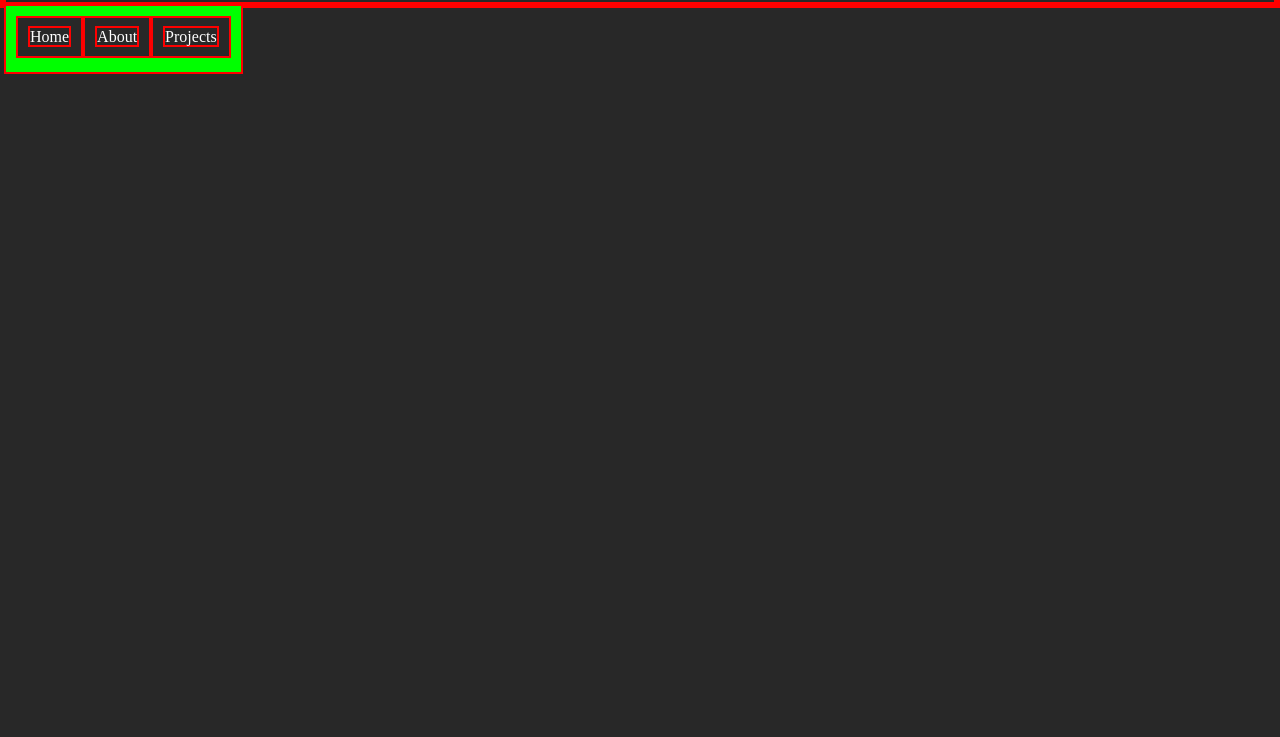
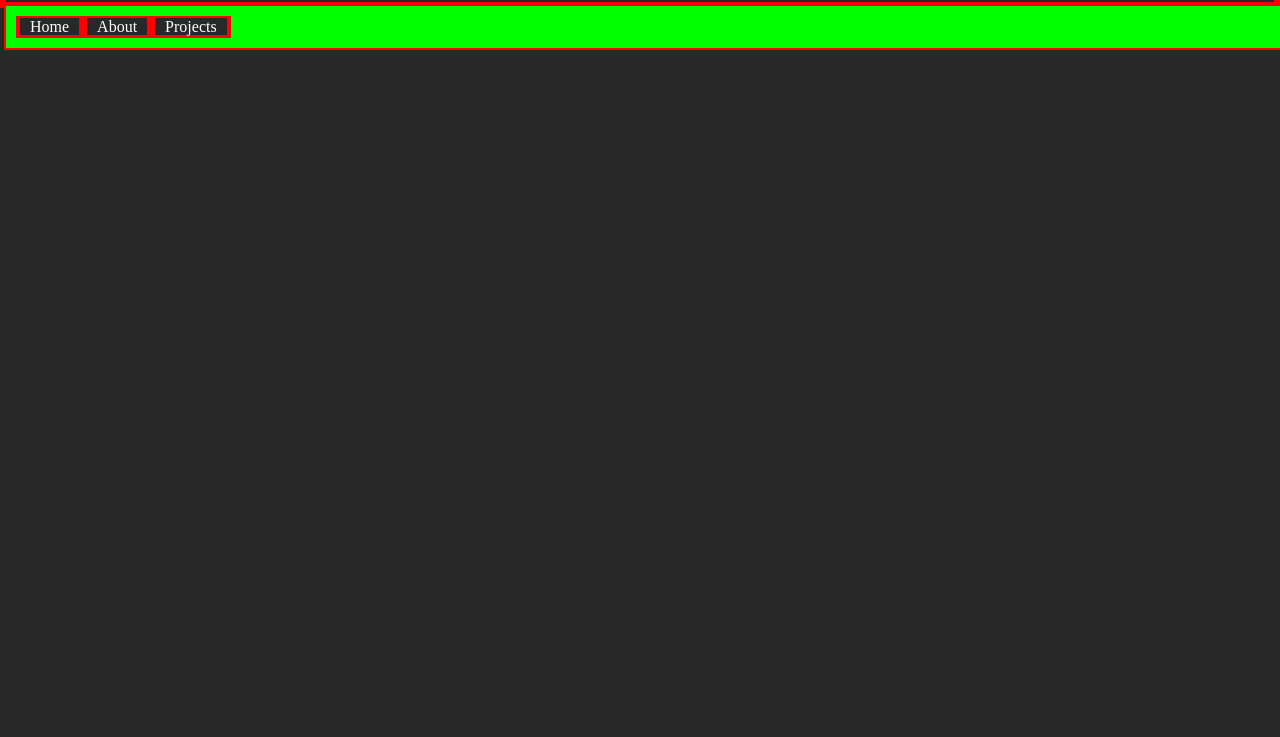
Before and after one commit to AlexYessirski/portfolio, a plain HTML site: page index.html in a window 1280 px wide. Shown: the part 63-800 px from the top of the page. Drawn offline with Linux system fonts and the light colour scheme.

Commit message:
Adds padding to navbar links & sets li bg color

```diff
--- a/styles.css
+++ b/styles.css
@@ -10,18 +10,20 @@
 .navbar {
    padding: 10px;
    background-color: lime;
-   width: auto;
-   height: 70px;
+   width: 100%;
+   height: auto;
    position: absolute;
 }
 
 .navbar li {
-   padding: 10px;
    list-style: none;
    text-align: left;
    float: left;
+   background-color: blue;
 }
 
 .navbar li a {
+   padding-left: 10px;
+   padding-right: 10px;
    text-decoration: none;
 }
```
